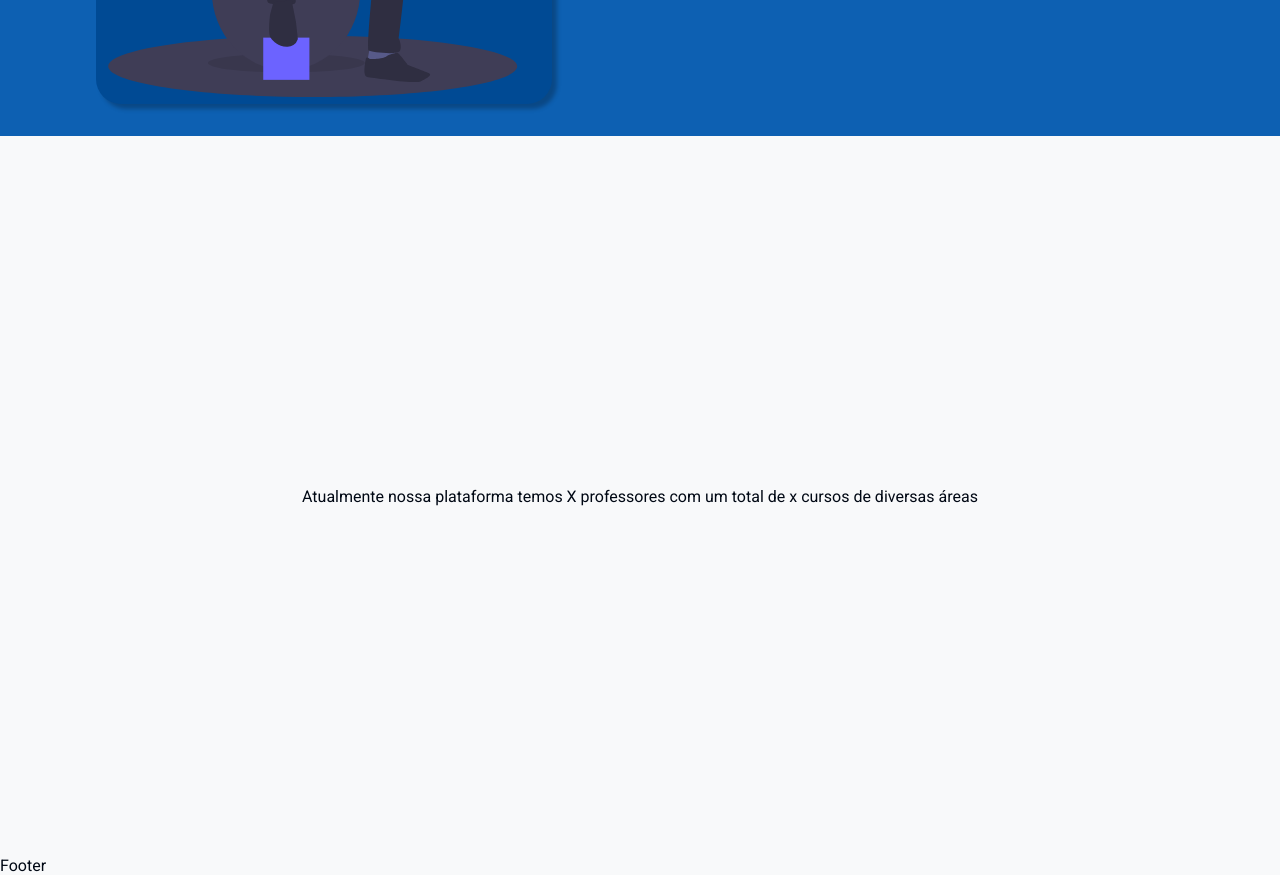
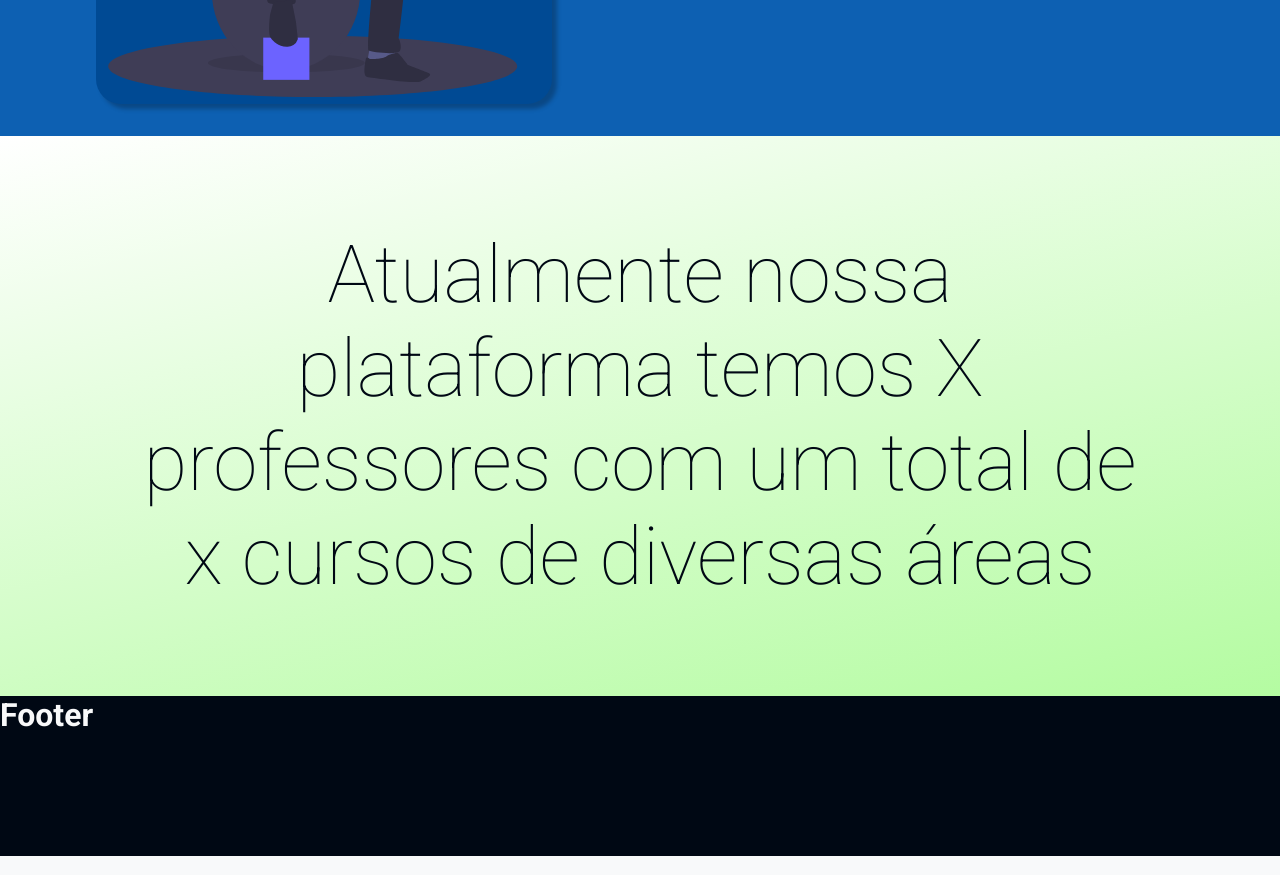
Before and after one commit to joaopedroalb/aulaki-frontend, a Next.js app: page / in a window 1280 px wide. Shown: the part 1820-2695 px from the top of the page. Built offline with nearby package versions, Linux system fonts and the light colour scheme; a web font is replaced by a local one.

Commit message:
feat: create info section and footer component

```diff
--- /dev/null
+++ b/src/components/Footer/index.tsx
@@ -0,0 +1,9 @@
+import {FooterBg} from './styles'
+
+export default function Footer() {
+  return (
+    <FooterBg>
+        <h1>Footer</h1>
+    </FooterBg>
+  )
+}
--- /dev/null
+++ b/src/components/Footer/styles.ts
@@ -0,0 +1,8 @@
+import styled from "styled-components";
+
+export const FooterBg = styled.footer`
+    width: 100%;
+    min-height: 20vh;
+    background-color: var(--black);
+    color: var(--white);
+`
--- a/src/pages/index.tsx
+++ b/src/pages/index.tsx
@@ -11,6 +11,7 @@ import TeacherImage from '../../public/teacherImageChoose.svg'
 import AboutImg from '../../public/aboutLogo.svg'
 import { useState } from 'react'
 import Link from 'next/link'
+import Footer from '../components/Footer'
 
 const Home: NextPage = () => {
   const [isStudent, setIsStudant] = useState(true)
@@ -81,11 +82,11 @@ const Home: NextPage = () => {
       </AboutSection>
       {ChooseSectionRender()}
       <InfoLessonsAndTeacherContainer>
-        Atualmente nossa plataforma temos X professores com um total de x cursos de diversas áreas
+        <p>
+          Atualmente nossa plataforma temos X professores com um total de x cursos de diversas áreas
+        </p>
       </InfoLessonsAndTeacherContainer>
-      <footer>
-        Footer
-      </footer>
+      <Footer/>
     </PageBG>
   )
 }
--- a/src/styles/HomeStyle.ts
+++ b/src/styles/HomeStyle.ts
@@ -105,10 +105,31 @@ export const ChooseBtnContainer = styled.div`
 `
 
 export const InfoLessonsAndTeacherContainer = styled.div`
+    background: hsla(0, 0%, 100%, 1);
+    background: linear-gradient(283deg,hsl(0deg 0% 100%) 0%,hsl(107deg 99% 66% / 53%) 100%);
+    background: -moz-linear-gradient(283deg,hsl(0deg 0% 100%) 0%,hsl(107deg 99% 66% / 53%) 100%);
+    background: -webkit-linear-gradient(283deg,hsl(0deg 0% 100%) 0%,hsl(107deg 99% 66% / 53%) 100%);
+
     width: 100%;
-    min-height: 90vh;
+    min-height: 70vh;
     display: flex;
     flex-direction: column;
     align-items: center;
     justify-content: center;
+    padding: 1rem;
+
+    p{
+        font-size: 5rem;
+        text-align: center;
+        font-weight: 100;
+        width: 80%;
+
+        @media screen and (max-width:700px){
+            font-size: 4rem;
+        }
+
+        @media screen and (max-width:560px){
+            font-size: 3rem;
+        }
+    }
 `
```
